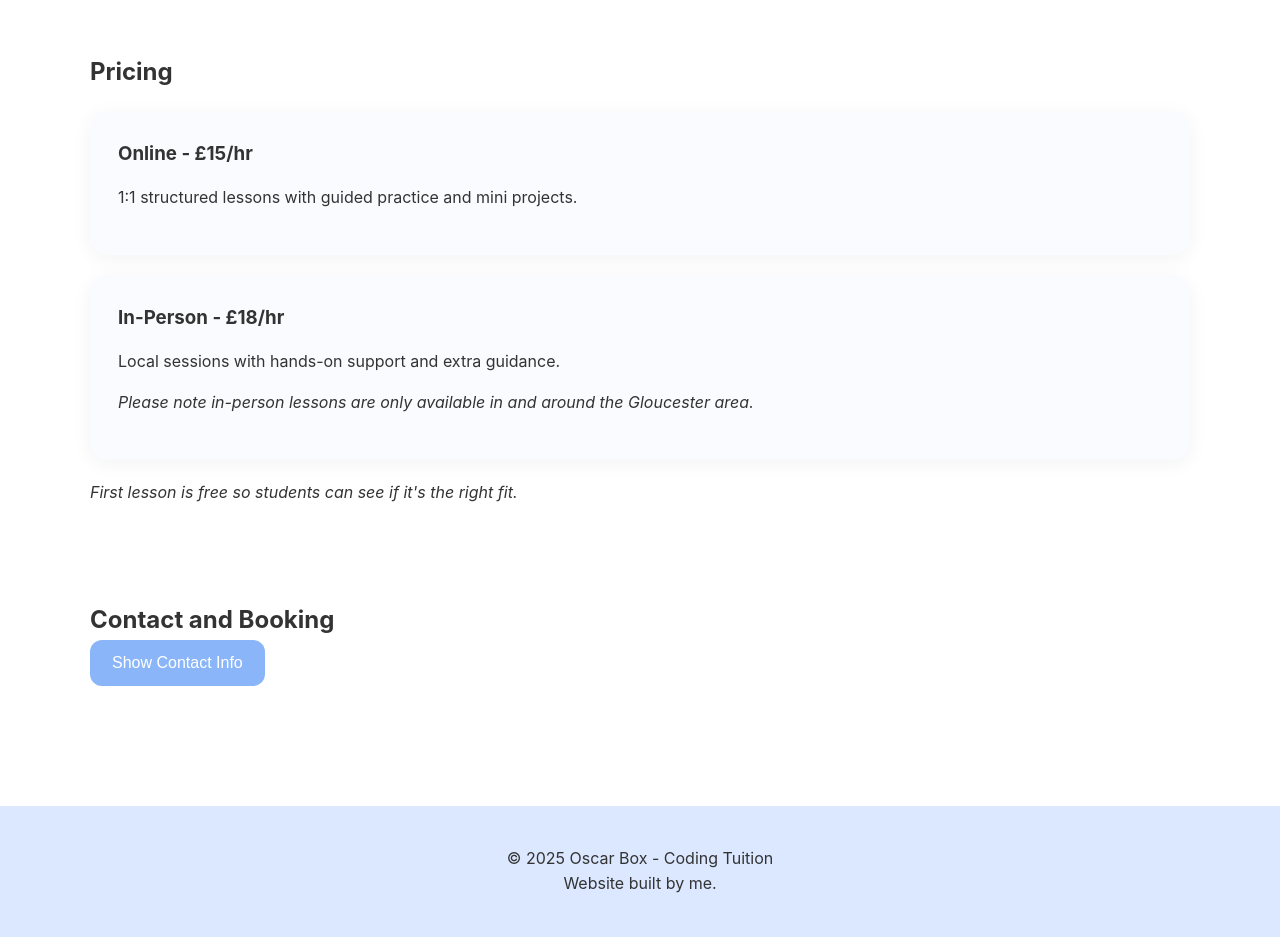
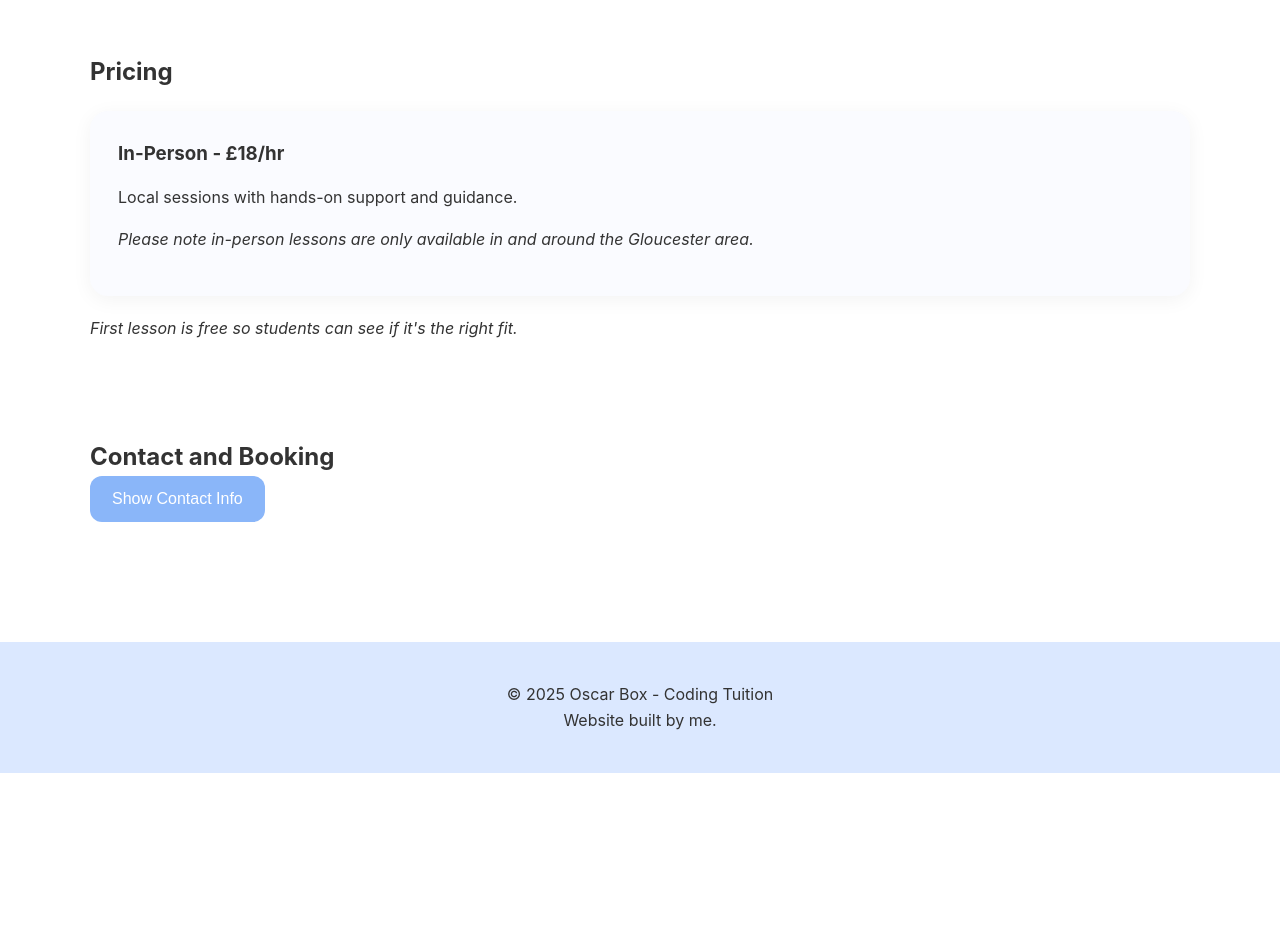
Before and after one commit to BoxyBoxy0/BoxyBoxy0.github.io, a plain HTML site: page index.html in a window 1280 px wide. Shown: the part 1480-2417 px from the top of the page. After the commit the page ends 2253 px from the top, so only its background shows below. Drawn offline with Linux system fonts and the light colour scheme.

Commit message:
Update pricing and remove booking section
Removed online pricing details and booking section.

```diff
--- a/index.html
+++ b/index.html
@@ -61,13 +61,8 @@
     <h2>Pricing</h2>
 
     <div class="card">
-      <h3>Online - £15/hr</h3>
-      <p>1:1 structured lessons with guided practice and mini projects.</p>
-    </div>
-
-    <div class="card">
       <h3>In-Person - £18/hr</h3>
-      <p>Local sessions with hands-on support and extra guidance.</p>
+      <p>Local sessions with hands-on support and guidance.</p>
       <p><i>Please note in-person lessons are only available in and around the Gloucester area.</i></p>
     </div>
 
@@ -99,18 +94,6 @@
     }
   </script>
 
-  <!-- Booking Section
-  <section id="booking" class="booking-section">
-    <h2>Book a Session</h2>
-    <p>Select a time that works for you. My availability updates automatically.</p>
-
-    <div class="calendly-container">
-      <div class="calendly-inline-widget" data-url="https://calendly.com/oscarnbox/1-hour-coding-lesson" style="min-width:320px;height:700px;"></div>
-    </div>
-
-    <script type="text/javascript" src="https://assets.calendly.com/assets/external/widget.js" async></script>
-  </section>
-  -->
 
 
   <footer>
```
